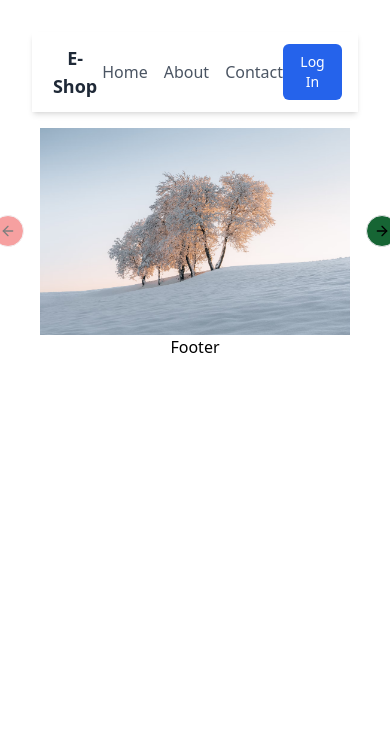
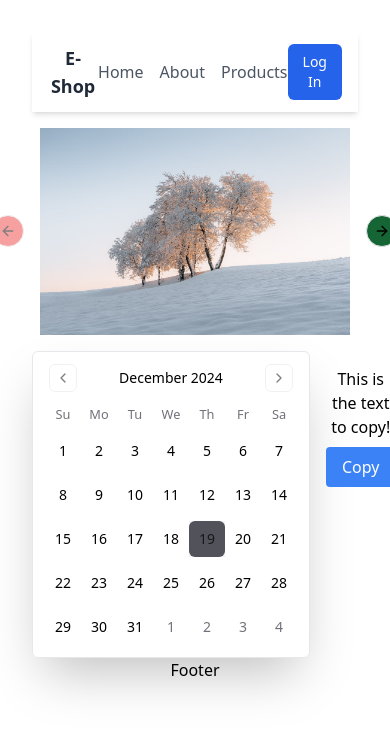
Before and after one commit to raj-maharjan99/practice_new_reactJs, a React (Vite) app: page / in a window 390 px wide. Shown: the top 732 px of the page. Built offline with nearby package versions, Linux system fonts and the light colour scheme.

Commit message:
added copy content method

```diff
--- a/package.json
+++ b/package.json
@@ -16,10 +16,12 @@
     "@reduxjs/toolkit": "^2.5.0",
     "class-variance-authority": "^0.7.1",
     "clsx": "^2.1.1",
+    "date-fns": "^3.6.0",
     "embla-carousel-react": "^8.5.1",
     "formik": "^2.4.6",
     "lucide-react": "^0.469.0",
     "react": "^18.3.1",
+    "react-day-picker": "^8.10.1",
     "react-dom": "^18.3.1",
     "react-redux": "^9.2.0",
     "react-router-dom": "^7.1.1",
--- a/src/App.jsx
+++ b/src/App.jsx
@@ -1,7 +1,7 @@
-import Slider from "./utils/Silder";
 import "./App.css";
 import {
   createBrowserRouter,
+  Link,
   Navigate,
   RouterProvider,
 } from "react-router-dom";
@@ -9,6 +9,9 @@ import RootLayout from "./utils/RootLayout";
 import LoginPage from "./page/login-form";
 import { useSelector } from "react-redux";
 import SignUp from "./page/signUp-page";
+import Home from "./page/Home";
+import { Button } from "./components/ui/button";
+import Product from "./page/Product";
 
 function App() {
   const { user } = useSelector((state) => state.userSlice);
@@ -18,11 +21,29 @@ function App() {
       path: "/",
       element: <RootLayout />,
       children: [
-        { path: "/", element: <Slider /> },
-        { path: "/signup", element: <SignUp /> },
+        { path: "/", element: <Home /> },
+        {
+          path: "/signup",
+          element: user !== null ? <Navigate to="/" /> : <SignUp />,
+        },
         {
           path: "/login",
           element: user !== null ? <Navigate to="/" /> : <LoginPage />,
+        },
+        {
+          path: "/product",
+          element: <Product />,
+        },
+        {
+          path: "*",
+          element: (
+            <>
+              <h2 className="mt-10">Not Found ....</h2>
+              <Button>
+                <Link to={-1}>Back </Link>
+              </Button>
+            </>
+          ),
         },
       ],
     },
--- /dev/null
+++ b/src/components/ui/calendar.jsx
@@ -0,0 +1,62 @@
+import * as React from "react";
+import { ChevronLeft, ChevronRight } from "lucide-react";
+import { DayPicker } from "react-day-picker";
+
+import { cn } from "@/lib/utils";
+import { buttonVariants } from "@/components/ui/button";
+
+function Calendar({ className, classNames, showOutsideDays = true, ...props }) {
+  return (
+    <DayPicker
+      showOutsideDays={showOutsideDays}
+      className={cn("p-3", className)}
+      classNames={{
+        months: "flex flex-col sm:flex-row space-y-4 sm:space-x-4 sm:space-y-0",
+        month: "space-y-4",
+        caption: "flex justify-center pt-1 relative items-center",
+        caption_label: "text-sm font-medium",
+        nav: "space-x-1 flex items-center",
+        nav_button: cn(
+          buttonVariants({ variant: "outline" }),
+          "h-7 w-7 bg-transparent p-0 opacity-50 hover:opacity-100"
+        ),
+        nav_button_previous: "absolute left-1",
+        nav_button_next: "absolute right-1",
+        table: "w-full border-collapse space-y-1",
+        head_row: "flex",
+        head_cell:
+          "text-zinc-500 rounded-md w-9 font-normal text-[0.8rem] dark:text-zinc-400",
+        row: "flex w-full mt-2",
+        cell: "h-9 w-9 text-center text-sm p-0 relative [&:has([aria-selected].day-range-end)]:rounded-r-md [&:has([aria-selected].day-outside)]:bg-zinc-100/50 [&:has([aria-selected])]:bg-zinc-100 first:[&:has([aria-selected])]:rounded-l-md last:[&:has([aria-selected])]:rounded-r-md focus-within:relative focus-within:z-20 dark:[&:has([aria-selected].day-outside)]:bg-zinc-800/50 dark:[&:has([aria-selected])]:bg-zinc-800",
+        day: cn(
+          buttonVariants({ variant: "ghost" }),
+          "h-9 w-9 p-0 font-normal aria-selected:opacity-100"
+        ),
+        day_range_end: "day-range-end",
+        day_selected:
+          "bg-zinc-600 text-zinc-50 hover:bg-yellow-600 hover:text-zinc-50 focus:bg-green-400 focus:text-zinc-50 dark:bg-zinc-50 dark:text-zinc-900 dark:hover:bg-zinc-50 dark:hover:text-zinc-900 dark:focus:bg-zinc-50 dark:focus:text-zinc-900",
+        day_today:
+          "bg-zinc-100 text-zinc-900 dark:bg-zinc-800 dark:text-zinc-50",
+        day_outside:
+          "day-outside text-zinc-500 aria-selected:bg-zinc-100/50 aria-selected:text-zinc-500 dark:text-zinc-400 dark:aria-selected:bg-zinc-800/50 dark:aria-selected:text-zinc-400",
+        day_disabled: "text-zinc-500 opacity-50 dark:text-zinc-400",
+        day_range_middle:
+          "aria-selected:bg-zinc-100 aria-selected:text-zinc-900 dark:aria-selected:bg-zinc-800 dark:aria-selected:text-zinc-50",
+        day_hidden: "invisible",
+        ...classNames,
+      }}
+      components={{
+        IconLeft: ({ className, ...props }) => (
+          <ChevronLeft className={cn("h-4 w-4", className)} {...props} />
+        ),
+        IconRight: ({ className, ...props }) => (
+          <ChevronRight className={cn("h-4 w-4", className)} {...props} />
+        ),
+      }}
+      {...props}
+    />
+  );
+}
+Calendar.displayName = "Calendar";
+
+export { Calendar };
--- /dev/null
+++ b/src/page/CopyExample.jsx
@@ -0,0 +1,33 @@
+import React, { useState } from "react";
+
+const CopyExample = () => {
+  const [text, setText] = useState("This is the text to copy!");
+  const [copied, setCopied] = useState(false);
+
+  const handleCopy = async () => {
+    try {
+      navigator.clipboard.writeText(text).then(() => {
+        setCopied(true);
+        setTimeout(() => setCopied(false), 300); // Reset message after 2 seconds
+      });
+    } catch (error) {
+      console.error("Failed to Copy", error);
+    }
+  };
+
+  return (
+    <div className="p-4">
+      <p className="mb-2">{text}</p>
+      <button
+        className={`${
+          copied ? "bg-orange-700" : "bg-blue-500"
+        }  text-white py-2 px-4 rounded `}
+        onClick={handleCopy}
+      >
+        {copied ? <p>Copied</p> : <p>Copy </p>}
+      </button>
+    </div>
+  );
+};
+
+export default CopyExample;
--- /dev/null
+++ b/src/page/Home.jsx
@@ -0,0 +1,27 @@
+import Slider from "@/utils/Silder";
+import React, { useState } from "react";
+import { Calendar } from "@/components/ui/calendar";
+import CopyExample from "./CopyExample";
+
+const Home = () => {
+  const [date, setDate] = useState(new Date());
+
+  return (
+    <>
+      <Slider />
+      <div className=" flex justify-evenly gap-5 mt-4   ">
+        <div className="flex justify-evenly   ">
+          <Calendar
+            mode="single"
+            selected={date}
+            onSelect={setDate}
+            className="rounded-md border shadow-2xl w-full"
+          />
+          <CopyExample />
+        </div>
+      </div>
+    </>
+  );
+};
+
+export default Home;
--- /dev/null
+++ b/src/page/Product.jsx
@@ -0,0 +1,7 @@
+import React from "react";
+
+const Product = () => {
+  return <div>Product</div>;
+};
+
+export default Product;
--- a/src/page/signUp-page.jsx
+++ b/src/page/signUp-page.jsx
@@ -3,11 +3,11 @@ import React from "react";
 import { useFormik } from "formik";
 import * as Yup from "yup";
 import { toast } from "react-toastify";
-import { Link } from "react-router-dom";
+import { Link, useNavigate } from "react-router-dom";
 
 export default function SignUp() {
   const [usersRegister, { isError, isLoading, data }] = useUserSignUpMutation();
-
+  const nav = useNavigate();
   const formik = useFormik({
     initialValues: {
       fullName: "",
@@ -21,20 +21,22 @@ export default function SignUp() {
         .required("Email is required"),
       password: Yup.string().required("Password is required"),
     }),
-    onSubmit: async (values) => {
+    onSubmit: async (values, { resetForm }) => {
       try {
         const res = await usersRegister(values).unwrap();
-        console.log(res);
+
         switch (res.status) {
           case "sucess":
             toast.success("User Successfully Created");
+            resetForm();
+            nav("/login");
             break;
           case "error":
             toast.error("User already exist.");
             break;
         }
       } catch (error) {
-        console.error(error);
+        console.log(error);
       }
     },
   });
--- a/src/utils/DropDown.jsx
+++ b/src/utils/DropDown.jsx
@@ -1,16 +1,6 @@
 import * as React from "react";
-import { Button } from "@/components/ui/button";
-import {
-  DropdownMenu,
-  DropdownMenuContent,
-  DropdownMenuLabel,
-  DropdownMenuRadioGroup,
-  DropdownMenuRadioItem,
-  DropdownMenuSeparator,
-  DropdownMenuTrigger,
-} from "@/components/ui/dropdown-menu";
-import { useState } from "react";
-import { useNavigate } from "react-router-dom";
+
+import { Link, useNavigate } from "react-router-dom";
 import { useDispatch, useSelector } from "react-redux";
 import { clearFromLocal } from "@/slices/userSlice";
 
@@ -18,7 +8,7 @@ export function DropDown() {
   const nav = useNavigate();
   const dispatch = useDispatch();
   const { user } = useSelector((state) => state.userSlice);
-
+  console.log(user);
   return (
     <nav className="flex items-center justify-between px-4 py-3 bg-white shadow-md">
       {/* Logo */}
@@ -26,15 +16,15 @@ export function DropDown() {
 
       {/* Navigation Links */}
       <div className="flex space-x-4">
-        <a href="#home" className="text-gray-600 hover:text-black">
+        <Link to="/" className="text-gray-600 hover:text-black">
           Home
-        </a>
-        <a href="#about" className="text-gray-600 hover:text-black">
+        </Link>
+        <Link to="about" className="text-gray-600 hover:text-black">
           About
-        </a>
-        <a href="#contact" className="text-gray-600 hover:text-black">
-          Contact
-        </a>
+        </Link>
+        <Link to="product" className="text-gray-600 hover:text-black">
+          Products
+        </Link>
       </div>
 
       {/* Dropdown Menu for Categories */}
@@ -63,13 +53,15 @@ export function DropDown() {
       {/* User Actions */}
       <div className="flex items-center space-x-4">
         {user !== null ? (
+          user.isAdmin ? (
             <>
-            <a
+              <>
+                <Link
                   href="#user-profile"
-              className="px-3 py-2 text-sm font-medium text-white bg-green-600 rounded-md hover:bg-green-700"
+                  className="px-3 py-2 text-sm font-medium text-white bg-zinc-400 rounded-md hover:bg-zinc-700"
                 >
-              User Profile
-            </a>
+                  Admin Profile
+                </Link>
 
                 <button
                   onClick={() => dispatch(clearFromLocal(), nav("/login"))}
@@ -78,6 +70,24 @@ export function DropDown() {
                   Logout
                 </button>
               </>
+            </>
+          ) : (
+            <>
+              <Link
+                href="#user-profile"
+                className="px-3 py-2 text-sm font-medium text-white bg-zinc-700 rounded-md hover:bg-zinc-800"
+              >
+                User Profile
+              </Link>
+
+              <button
+                onClick={() => dispatch(clearFromLocal(), nav("/login"))}
+                className="px-3 py-2 text-sm font-medium text-white bg-gray-600 rounded-md hover:bg-gray-700"
+              >
+                Logout
+              </button>
+            </>
+          )
         ) : (
           <>
             <button
--- a/src/utils/Silder.jsx
+++ b/src/utils/Silder.jsx
@@ -7,7 +7,7 @@ import {
   CarouselPrevious,
 } from "../components/ui/carousel";
 
-const Silder = () => {
+const Slider = () => {
   return (
     <>
       <Carousel className="mx-2 mt-4 ">
@@ -36,4 +36,4 @@ const Silder = () => {
   );
 };
 
-export default Silder;
+export default Slider;
```
Also changed, not shown: 1 other file (tests, documents, lock files or other folders). Lines whose indentation alone changed are shown as unchanged.
